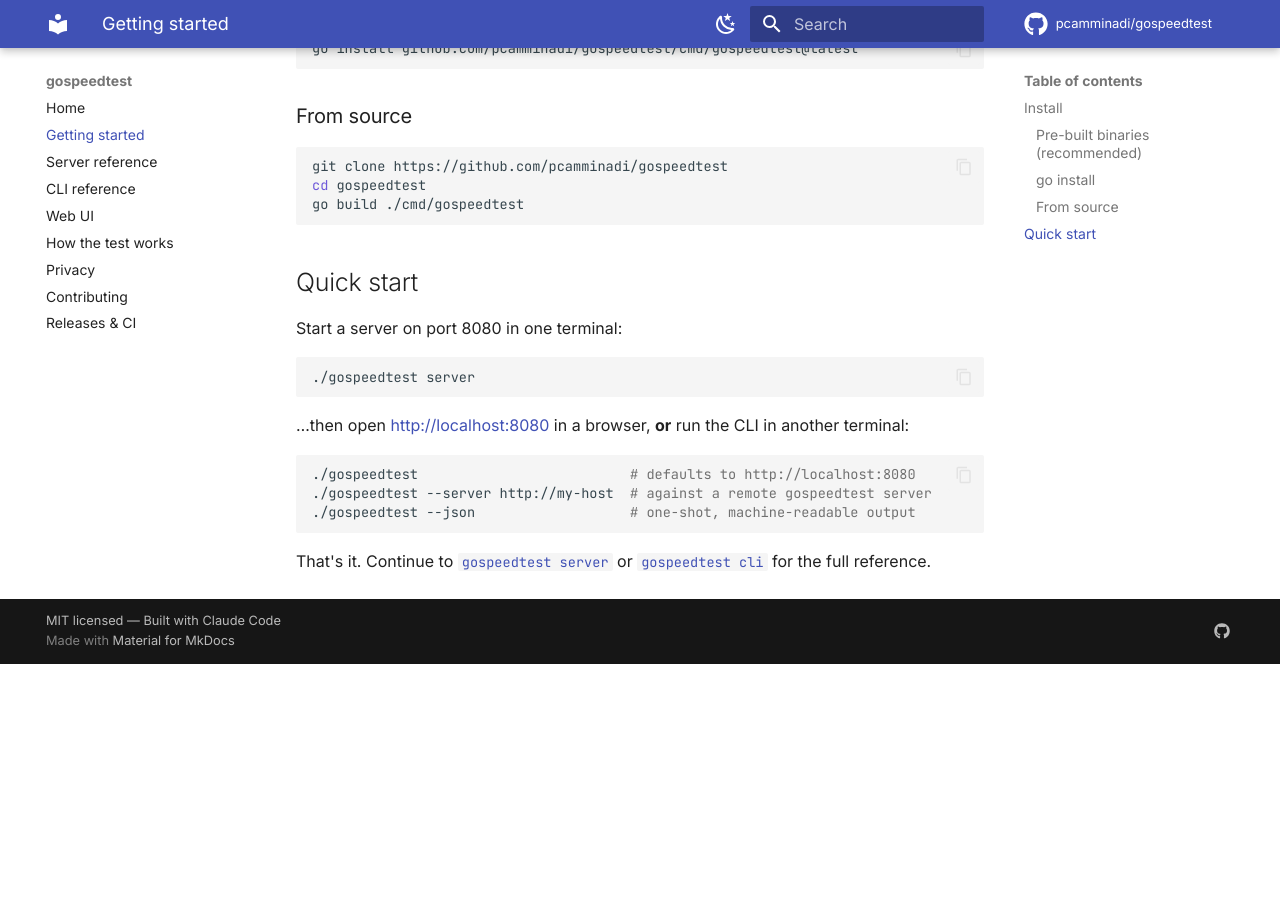
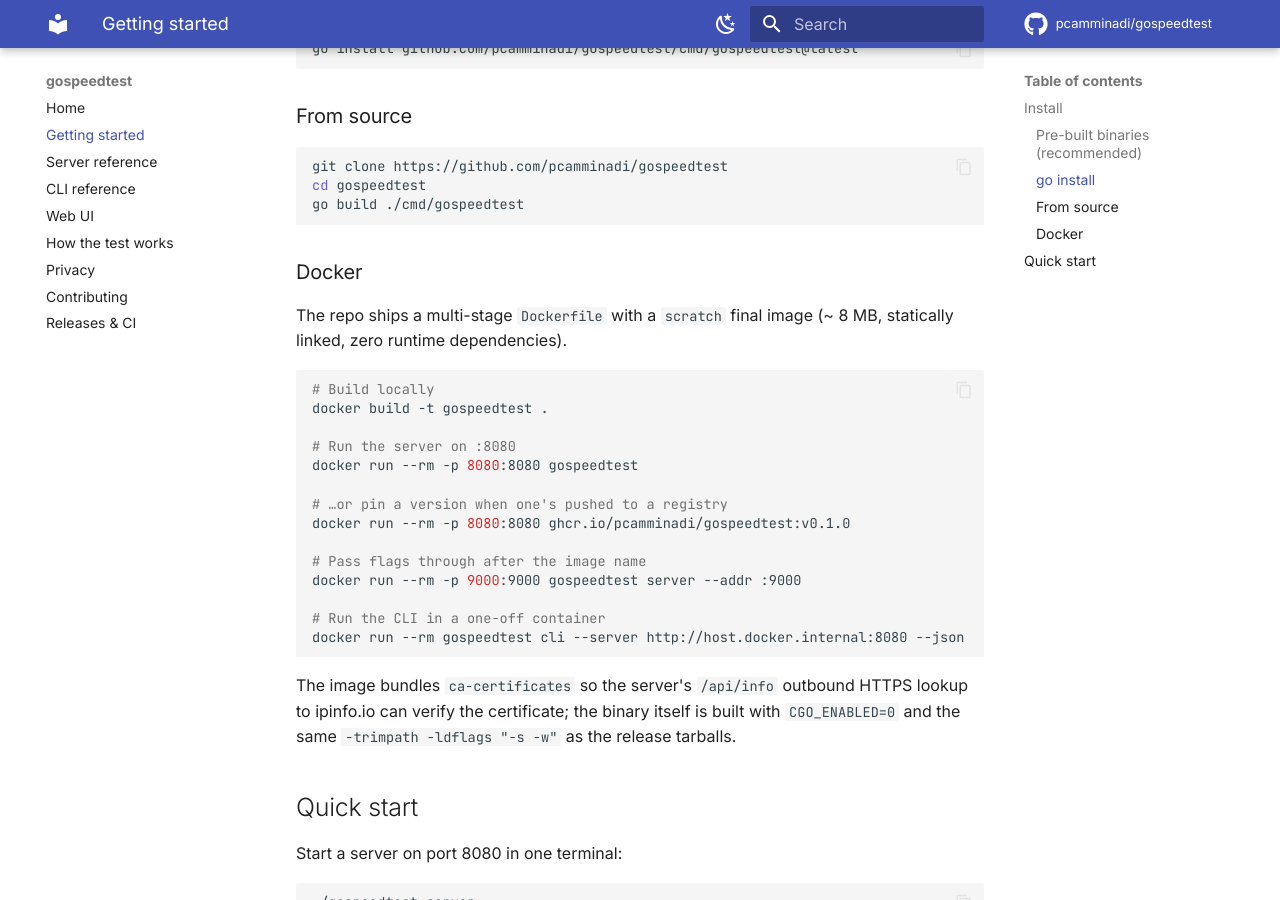
Before and after one commit to pcamminadi/gospeedtest, an MkDocs documentation site: the page built from docs/getting-started.md, in a window 1280 px wide and 900 px high, scrolled down 535 px. Built offline with MkDocs 1.6.1 and Material for MkDocs 9.7.7, drawn with Linux system fonts in a browser that asks for light colours; comment, search, counter and statistics services are not loaded; before the commit the page ends 1199 px from its top, so only the background shows below that.

Commit message:
feat(release+docker): raw binaries on releases, Dockerfile
Closes TODO items #1 and #2.

#1 — Add Docker support. New multi-stage Dockerfile with a `scratch`
final image: ca-certificates copied in (so /api/info's outbound
ipinfo.io HTTPS lookup verifies properly), the binary built with the
same -trimpath -ldflags "-s -w" -CGO_ENABLED=0 flags as the release
artifacts. Final image is ~8 MB. Smoke-tested locally:

  $ docker build -t gospeedtest .
  $ docker run --rm -p 8080:8080 gospeedtest
  $ curl -s http://localhost:8080/api/info  # works

Documented under "Docker" in docs/getting-started.md and pulled into
the README quick-start.

#2 — Publish raw binaries on releases alongside the archives.
release.yml now uploads each platform binary as its own artifact (no
extension on Unix, .exe on Windows) and the publish step attaches all
six raw binaries directly to the GitHub Release. Users can curl a
binary in one shot:

  curl -L -o gospeedtest \
    https://github.com/pcamminadi/gospeedtest/releases/latest/download/gospeedtest_v0.1.0_linux_amd64
  chmod +x gospeedtest

…with the existing tar.gz/zip archives still available for users who
want README + LICENSE bundled. checksums.txt covers both forms.

Co-Authored-By: Claude Opus 4.7 (1M context) <noreply@anthropic.com>

````diff
--- a/docs/getting-started.md
+++ b/docs/getting-started.md
@@ -32,6 +32,33 @@ cd gospeedtest
 go build ./cmd/gospeedtest
 ```
 
+### Docker
+
+The repo ships a multi-stage `Dockerfile` with a `scratch` final image
+(~ 8 MB, statically linked, zero runtime dependencies).
+
+```sh
+# Build locally
+docker build -t gospeedtest .
+
+# Run the server on :8080
+docker run --rm -p 8080:8080 gospeedtest
+
+# …or pin a version when one's pushed to a registry
+docker run --rm -p 8080:8080 ghcr.io/pcamminadi/gospeedtest:v0.1.0
+
+# Pass flags through after the image name
+docker run --rm -p 9000:9000 gospeedtest server --addr :9000
+
+# Run the CLI in a one-off container
+docker run --rm gospeedtest cli --server http://host.docker.internal:8080 --json
+```
+
+The image bundles `ca-certificates` so the server's `/api/info`
+outbound HTTPS lookup to ipinfo.io can verify the certificate; the
+binary itself is built with `CGO_ENABLED=0` and the same
+`-trimpath -ldflags "-s -w"` as the release tarballs.
+
 ## Quick start
 
 Start a server on port 8080 in one terminal:
````
Also changed, not shown: README.md (+9 -1 lines), 2 other files.
